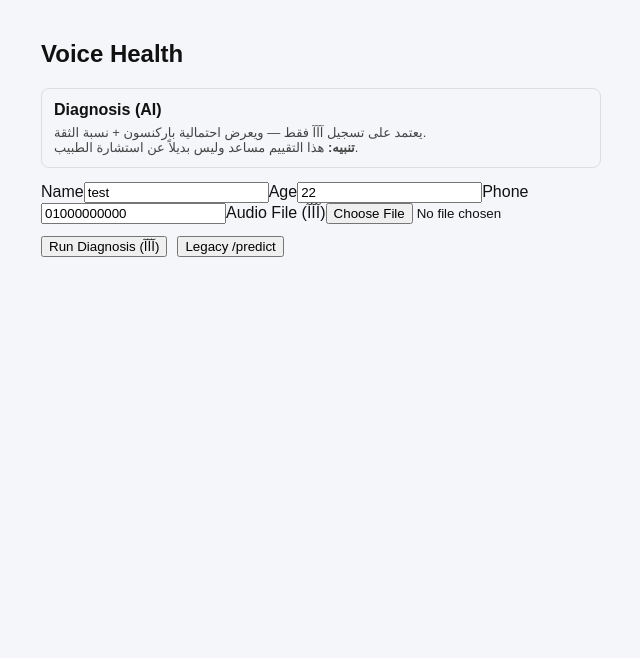
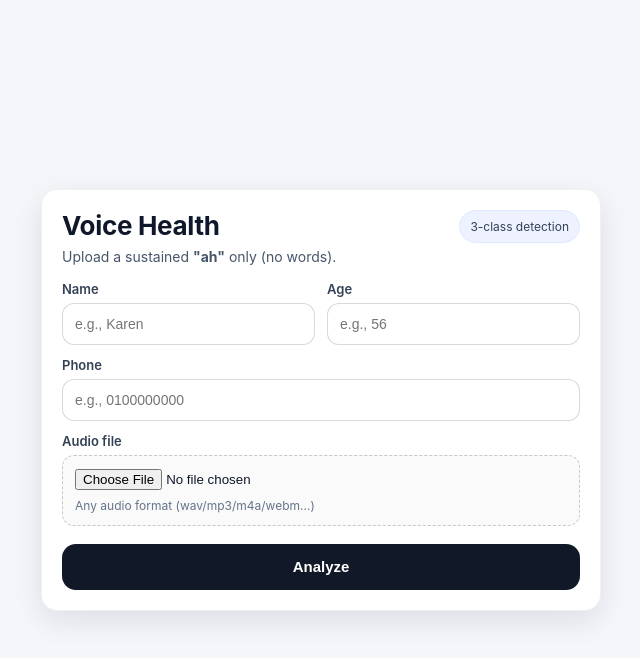
Before and after one commit to karenbahgat/voice-health-check, a React (Vite) app in the folder frontend/: page / in a window 1280 px wide. Shown: the top 658 px of the page, without its empty margins (319-959 px from the left). Built offline with nearby package versions, Linux system fonts and the light colour scheme.

Commit message:
update backend

```diff
--- a/frontend/src/App.jsx
+++ b/frontend/src/App.jsx
@@ -1,4 +1,3 @@
-import React from "react";
 import PredictForm from "./PredictForm";
 
 export default function App() {
--- a/frontend/src/PredictForm.jsx
+++ b/frontend/src/PredictForm.jsx
@@ -1,126 +1,335 @@
-import { useState } from "react";
-import { diagnoseAAA, predictVoice } from "./api";
+import React, { useMemo, useState } from "react";
+import { predictVoice } from "./api";
+
+function pct(x) {
+  if (typeof x !== "number" || Number.isNaN(x)) return "-";
+  return `${(x * 100).toFixed(2)}%`;
+}
 
 export default function PredictForm() {
-  const [name, setName] = useState("test");
-  const [age, setAge] = useState(22);
-  const [phone, setPhone] = useState("01000000000");
+  const [name, setName] = useState("");
+  const [age, setAge] = useState("");
+  const [phone, setPhone] = useState("");
   const [file, setFile] = useState(null);
 
   const [loading, setLoading] = useState(false);
   const [result, setResult] = useState(null);
-  const [error, setError] = useState(null);
+  const [error, setError] = useState("");
 
-  const run = async (mode) => {
-    setError(null);
+  const sortedProbs = useMemo(() => {
+    if (!result?.probs) return [];
+    return Object.entries(result.probs).sort((a, b) => (b[1] ?? 0) - (a[1] ?? 0));
+  }, [result]);
+
+  const statusBadge = useMemo(() => {
+    const pred = (result?.prediction || "").toLowerCase();
+    if (!pred) return null;
+    if (pred === "healthy") return { text: "Healthy", tone: "good" };
+    if (pred === "parkinson") return { text: "Parkinson (screening)", tone: "warn" };
+    if (pred === "als") return { text: "ALS (screening)", tone: "warn" };
+    return { text: result.prediction, tone: "warn" };
+  }, [result]);
+
+  async function onSubmit(e) {
+    e.preventDefault();
+    setError("");
     setResult(null);
 
+    if (!name.trim() || !age || !phone.trim()) {
+      setError("Please fill in name, age, and phone.");
+      return;
+    }
     if (!file) {
-      setError("اختاري ملف صوت الأول");
+      setError('Please upload an audio file (sustained "ah").');
       return;
     }
 
     setLoading(true);
     try {
-      const data =
-        mode === "diagnosis"
-          ? await diagnoseAAA({ name, age, phone, file })
-          : await predictVoice({ name, age, phone, file });
-
+      const data = await predictVoice({
+        name: name.trim(),
+        age: Number(age),
+        phone: phone.trim(),
+        file,
+      });
       setResult(data);
     } catch (err) {
-      setError(err?.response?.data || err.message);
+      const msg =
+        err?.response?.data?.detail ||
+        (typeof err?.response?.data === "string" ? err.response.data : null) ||
+        err?.message ||
+        "Request failed";
+      setError(String(msg));
     } finally {
       setLoading(false);
     }
-  };
+  }
 
   return (
-    <div style={{ maxWidth: 560, margin: "40px auto", fontFamily: "sans-serif" }}>
-      <h2>Voice Health</h2>
+    <div style={styles.page}>
+      <div style={styles.card}>
+        <div style={styles.header}>
+          <div>
+            <h1 style={styles.h1}>Voice Health</h1>
+            <p style={styles.sub}>
+              Upload a sustained <b>"ah"</b> only (no words).
+            </p>
+          </div>
+          <div style={styles.pill}>3-class detection</div>
+        </div>
 
-      <div style={{ marginBottom: 14, padding: 12, border: "1px solid #ddd", borderRadius: 8 }}>
-        <b>Diagnosis (AI)</b>
-        <div style={{ marginTop: 6, fontSize: 13, color: "#444" }}>
-          يعتمد على تسجيل آآآ فقط — ويعرض احتمالية باركنسون + نسبة الثقة.
-          <br />
-          <b>تنبيه:</b> هذا التقييم مساعد وليس بديلاً عن استشارة الطبيب.
+        <form onSubmit={onSubmit} style={styles.form}>
+          <div style={styles.grid}>
+            <div style={styles.field}>
+              <label style={styles.label}>Name</label>
+              <input
+                style={styles.input}
+                value={name}
+                onChange={(e) => setName(e.target.value)}
+                placeholder="e.g., Karen"
+                required
+              />
+            </div>
+
+            <div style={styles.field}>
+              <label style={styles.label}>Age</label>
+              <input
+                style={styles.input}
+                type="number"
+                value={age}
+                onChange={(e) => setAge(e.target.value)}
+                placeholder="e.g., 56"
+                min="1"
+                max="120"
+                required
+              />
             </div>
           </div>
 
-      <form
-        onSubmit={(e) => {
-          e.preventDefault();
-          run("diagnosis");
-        }}
-      >
-        <label>Name</label>
-        <input value={name} onChange={(e) => setName(e.target.value)} />
+          <div style={styles.field}>
+            <label style={styles.label}>Phone</label>
+            <input
+              style={styles.input}
+              value={phone}
+              onChange={(e) => setPhone(e.target.value)}
+              placeholder="e.g., 0100000000"
+              required
+            />
+          </div>
 
-        <label>Age</label>
+          <div style={styles.field}>
+            <label style={styles.label}>Audio file</label>
+            <div style={styles.fileWrap}>
               <input
-          type="number"
-          value={age}
-          onChange={(e) => setAge(Number(e.target.value))}
-        />
-
-        <label>Phone</label>
-        <input value={phone} onChange={(e) => setPhone(e.target.value)} />
-
-        <label>Audio File (آآآ)</label>
-        <input
+                style={styles.file}
                 type="file"
                 accept="audio/*"
                 onChange={(e) => setFile(e.target.files?.[0] || null)}
+                required
               />
+              <div style={styles.fileHint}>
+                {file ? file.name : "Any audio format (wav/mp3/m4a/webm...)"}{" "}
+              </div>
+            </div>
+          </div>
 
-        <div style={{ display: "flex", gap: 10, marginTop: 12 }}>
-          <button type="submit" disabled={loading}>
-            {loading ? "Running..." : "Run Diagnosis (آآآ)"}
+          <button style={{ ...styles.button, opacity: loading ? 0.75 : 1 }} disabled={loading}>
+            {loading ? "Analyzing..." : "Analyze"}
           </button>
-
-          {/* اختياري: نخلي القديم للاختبار */}
-          <button
-            type="button"
-            disabled={loading}
-            onClick={() => run("legacy")}
-          >
-            {loading ? "Running..." : "Legacy /predict"}
-          </button>
-        </div>
         </form>
 
-      {error && (
-        <pre style={{ color: "red", marginTop: 16 }}>
-          {JSON.stringify(error, null, 2)}
-        </pre>
+        {error && <div style={styles.alertError}>{error}</div>}
+
+        {result && (
+          <div style={styles.resultCard}>
+            <div style={styles.resultHeader}>
+              <h2 style={styles.h2}>Result</h2>
+              {statusBadge && (
+                <span
+                  style={{
+                    ...styles.badge,
+                    ...(statusBadge.tone === "good" ? styles.badgeGood : styles.badgeWarn),
+                  }}
+                >
+                  {statusBadge.text}
+                </span>
               )}
-
-      {/* عرض لطيف لنتيجة التشخيص */}
-      {result?.type === "diagnosis" && (
-        <div style={{ marginTop: 18, padding: 14, border: "1px solid #ddd", borderRadius: 10 }}>
-          <div style={{ fontSize: 18, fontWeight: 700 }}>{result.result}</div>
-          <div style={{ marginTop: 6 }}>
-            <b>Confidence:</b> {result.confidence_percent}%
-          </div>
-          <div style={{ marginTop: 10, fontSize: 13, color: "#444" }}>
-            {result.warning}
             </div>
 
-          {/* لو عايزة تشوفي التفاصيل أثناء التطوير */}
-          <details style={{ marginTop: 12 }}>
-            <summary>Debug details</summary>
-            <pre style={{ marginTop: 10 }}>{JSON.stringify(result.details, null, 2)}</pre>
-          </details>
+            <div style={styles.kpis}>
+              <div style={styles.kpi}>
+                <div style={styles.kpiLabel}>Top prediction</div>
+                <div style={styles.kpiValue}>{result.prediction || "-"}</div>
+              </div>
+              <div style={styles.kpi}>
+                <div style={styles.kpiLabel}>Confidence</div>
+                <div style={styles.kpiValue}>{pct(result.confidence)}</div>
+              </div>
+            </div>
+
+            <div style={styles.section}>
+              <div style={styles.sectionTitle}>Probabilities</div>
+              <div style={styles.probList}>
+                {sortedProbs.map(([k, v]) => (
+                  <div key={k} style={styles.probRow}>
+                    <div style={styles.probName}>{k}</div>
+                    <div style={styles.probPct}>{pct(v)}</div>
+                    <div style={styles.probBarTrack}>
+                      <div style={{ ...styles.probBarFill, width: `${Math.max(0, Math.min(1, v)) * 100}%` }} />
+                    </div>
+                  </div>
+                ))}
+              </div>
+            </div>
+
+            <div style={styles.disclaimer}>
+              This is an AI screening result, not a final medical diagnosis. Please consult a specialist for confirmation.
+            </div>
           </div>
         )}
-
-      {/* لو رجعت نتيجة legacy */}
-      {result && result.type !== "diagnosis" && (
-        <pre style={{ marginTop: 20 }}>
-          {JSON.stringify(result, null, 2)}
-        </pre>
-      )}
+      </div>
     </div>
   );
 }
+
+const styles = {
+  page: {
+    minHeight: "100vh",
+    display: "flex",
+    justifyContent: "center",
+    alignItems: "center",
+    padding: 18,
+    background: "#f5f6fa",
+    fontFamily: "Inter, Arial, sans-serif",
+    color: "#0f172a",
+  },
+  card: {
+    width: 560,
+    maxWidth: "100%",
+    background: "#fff",
+    borderRadius: 16,
+    padding: 20,
+    boxShadow: "0 10px 30px rgba(15, 23, 42, 0.10)",
+    border: "1px solid rgba(15, 23, 42, 0.06)",
+  },
+  header: {
+    display: "flex",
+    justifyContent: "space-between",
+    alignItems: "flex-start",
+    gap: 12,
+    marginBottom: 14,
+  },
+  h1: { margin: 0, fontSize: 26, letterSpacing: -0.3 },
+  sub: { margin: "6px 0 0", fontSize: 14, color: "#475569", lineHeight: 1.4 },
+  pill: {
+    fontSize: 12,
+    color: "#334155",
+    background: "#eef2ff",
+    border: "1px solid #dbeafe",
+    padding: "8px 10px",
+    borderRadius: 999,
+    whiteSpace: "nowrap",
+  },
+
+  form: { marginTop: 8 },
+  grid: { display: "grid", gridTemplateColumns: "1fr 1fr", gap: 12 },
+  field: { display: "flex", flexDirection: "column", gap: 6, marginBottom: 12 },
+  label: { fontSize: 13, color: "#334155", fontWeight: 600 },
+  input: {
+    height: 42,
+    borderRadius: 12,
+    border: "1px solid rgba(15, 23, 42, 0.16)",
+    padding: "0 12px",
+    outline: "none",
+    fontSize: 14,
+  },
+
+  fileWrap: {
+    border: "1px dashed rgba(15, 23, 42, 0.22)",
+    borderRadius: 12,
+    padding: 12,
+    background: "#fafafa",
+  },
+  file: { width: "100%" },
+  fileHint: { marginTop: 8, fontSize: 12, color: "#64748b" },
+
+  button: {
+    width: "100%",
+    height: 46,
+    borderRadius: 14,
+    border: "none",
+    background: "#111827",
+    color: "#fff",
+    fontWeight: 800,
+    cursor: "pointer",
+    fontSize: 15,
+    marginTop: 6,
+  },
+
+  alertError: {
+    marginTop: 12,
+    padding: 12,
+    borderRadius: 12,
+    background: "#fff1f2",
+    border: "1px solid #fecdd3",
+    color: "#9f1239",
+    fontWeight: 700,
+    fontSize: 13,
+  },
+
+  resultCard: {
+    marginTop: 14,
+    padding: 14,
+    borderRadius: 14,
+    background: "#f9fafb",
+    border: "1px solid rgba(15, 23, 42, 0.08)",
+  },
+  resultHeader: { display: "flex", justifyContent: "space-between", alignItems: "center", gap: 10 },
+  h2: { margin: 0, fontSize: 18 },
+
+  badge: {
+    fontSize: 12,
+    padding: "6px 10px",
+    borderRadius: 999,
+    border: "1px solid rgba(15, 23, 42, 0.12)",
+  },
+  badgeGood: { background: "#ecfdf5", color: "#065f46", borderColor: "#a7f3d0" },
+  badgeWarn: { background: "#fff7ed", color: "#9a3412", borderColor: "#fed7aa" },
+
+  kpis: { display: "grid", gridTemplateColumns: "1fr 1fr", gap: 12, marginTop: 12 },
+  kpi: {
+    background: "#fff",
+    border: "1px solid rgba(15, 23, 42, 0.08)",
+    borderRadius: 14,
+    padding: 12,
+  },
+  kpiLabel: { fontSize: 12, color: "#64748b", fontWeight: 700 },
+  kpiValue: { marginTop: 6, fontSize: 18, fontWeight: 900, color: "#0f172a" },
+
+  section: { marginTop: 12 },
+  sectionTitle: { fontSize: 13, fontWeight: 800, color: "#334155", marginBottom: 10 },
+
+  probList: { display: "flex", flexDirection: "column", gap: 10 },
+  probRow: { display: "grid", gridTemplateColumns: "110px 80px 1fr", gap: 10, alignItems: "center" },
+  probName: { fontSize: 13, fontWeight: 800, color: "#0f172a" },
+  probPct: { fontSize: 13, color: "#334155", fontWeight: 700, textAlign: "right" },
+  probBarTrack: {
+    height: 10,
+    borderRadius: 999,
+    background: "rgba(15, 23, 42, 0.08)",
+    overflow: "hidden",
+  },
+  probBarFill: { height: "100%", borderRadius: 999, background: "#111827" },
+
+  disclaimer: {
+    marginTop: 12,
+    padding: 12,
+    borderRadius: 12,
+    background: "#fff7e6",
+    border: "1px solid #ffe0a3",
+    color: "#6b4e00",
+    fontSize: 13,
+    lineHeight: 1.4,
+    fontWeight: 700,
+  },
+};
```
Also changed, not shown: frontend/src/api.js (+0 -15 lines). Lines whose indentation alone changed are shown as unchanged.
